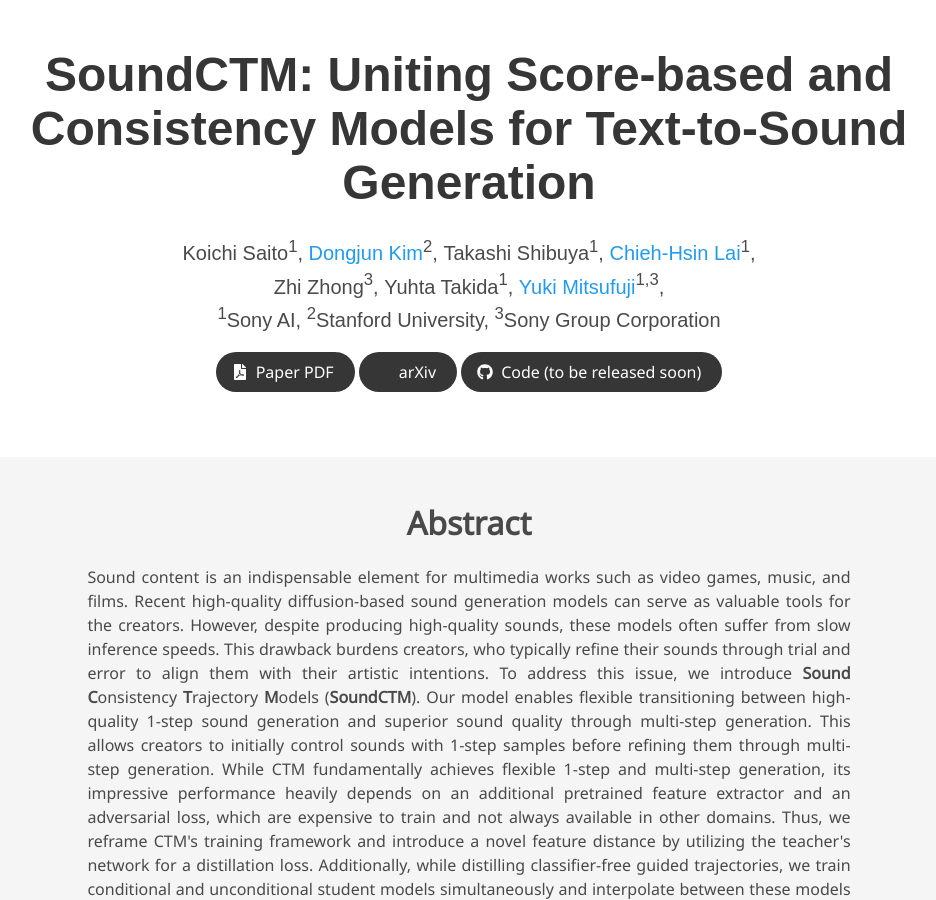
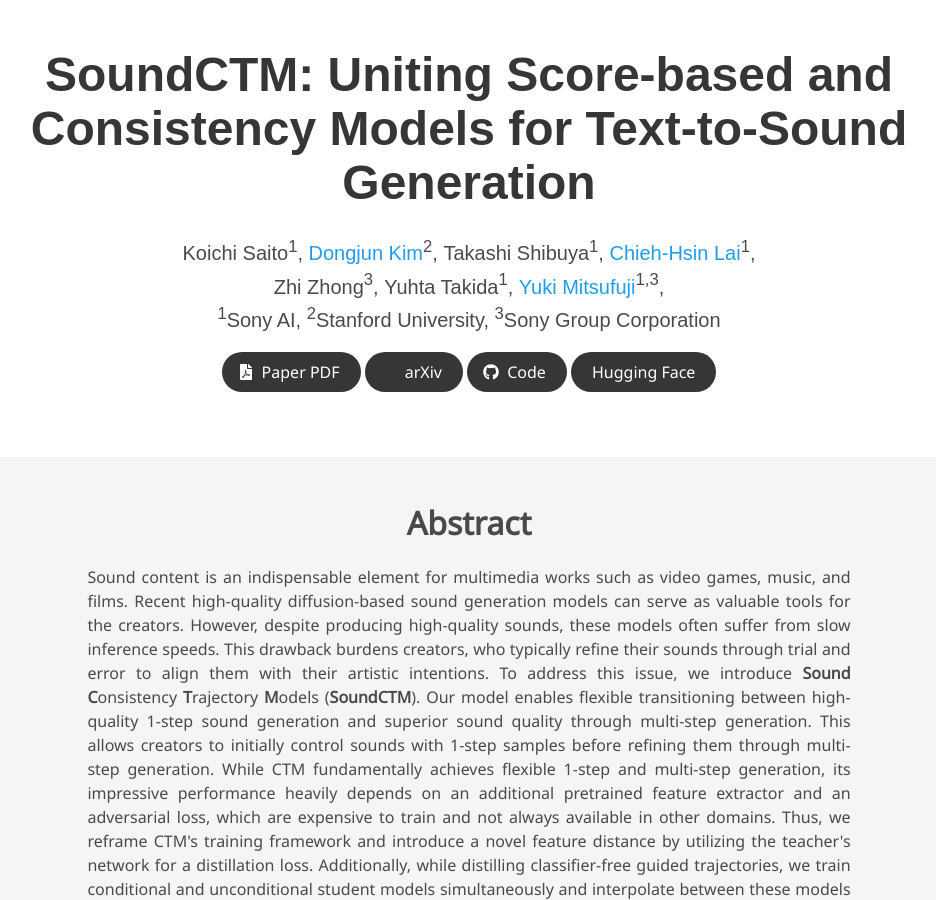
Before and after one commit to koichi-saito-sony/koichi-saito-sony.github.io, a Jekyll site: the page soundctm/index.html, which Jekyll copies as it is, in a window 1280 px wide and 900 px high. Shown: the whole window, without its empty margins (171-1107 px from the left). Built offline with Jekyll 4.4.1, drawn with Linux system fonts in a browser that asks for light colours; nearby versions of some CDN libraries; some web fonts are replaced; library files that are not in the unit come from our copies; a style sheet for code colours, icons or effects is not loaded.

Commit message:
Add files via upload

```diff
--- a/soundctm/index.html
+++ b/soundctm/index.html
@@ -23,6 +23,7 @@
   <meta name="twitter:card" content="icon.png">
   <!-- Keywords for your paper to be indexed by-->
   <meta name="keywords" content="KEYWORDS SHOULD BE PLACED HERE">
+
   <meta name="viewport" content="width=device-width, initial-scale=1">
 
 
@@ -30,6 +31,7 @@
   <link rel="icon" type="image/x-icon" href="static/images/icon.png">
   <link href="https://fonts.googleapis.com/css?family=Google+Sans|Noto+Sans|Castoro"
   rel="stylesheet">
+  <!-- <link rel="stylesheet" href="https://cdnjs.cloudflare.com/ajax/libs/font-awesome/6.4.0/css/all.min.css"> -->
 
   <link rel="stylesheet" href="static/css/bulma.min.css">
   <link rel="stylesheet" href="static/css/bulma-carousel.min.css">
@@ -38,6 +40,7 @@
   <link rel="stylesheet"
   href="https://cdn.jsdelivr.net/gh/jpswalsh/academicons@1/css/academicons.min.css">
   <link rel="stylesheet" href="static/css/index.css">
+
 
   <script src="https://ajax.googleapis.com/ajax/libs/jquery/3.5.1/jquery.min.js"></script>
   <script src="https://documentcloud.adobe.com/view-sdk/main.js"></script>
@@ -121,9 +124,18 @@
                   <span class="icon">
                     <i class="fab fa-github"></i>
                   </span>
-                  <span>Code (to be released soon)</span>
+                  <span>Code</span>
                 </a>
               </span>
+              <span class="link-block">
+                <a href="https://huggingface.co/Sony/soundctm" target="_blank"
+                class="external-link button is-normal is-rounded is-dark">
+                <!-- <span class="icon">
+                  <i class="fab fa-hugging-face"></i>
+                </span> -->
+                <span>Hugging Face</span>
+              </a>
+            </span>
             </div>
           </div>
         </div>
```
